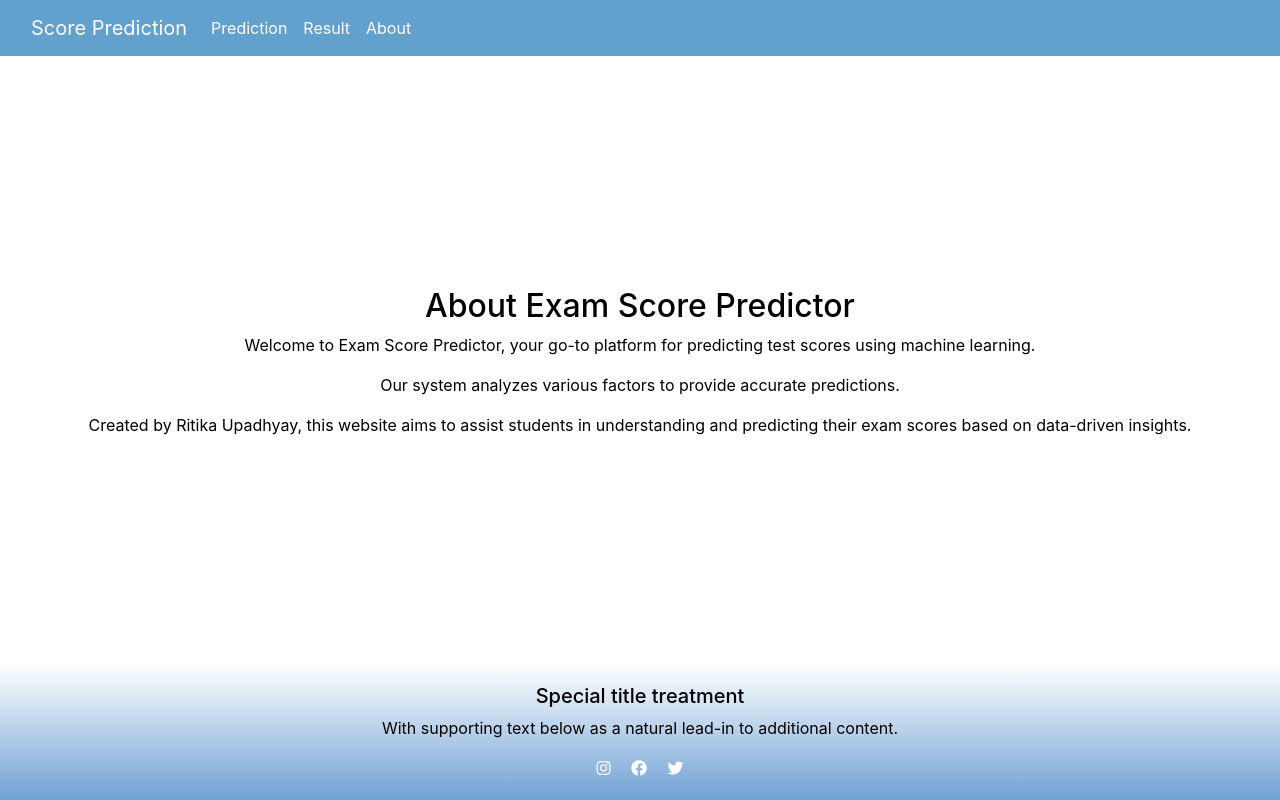
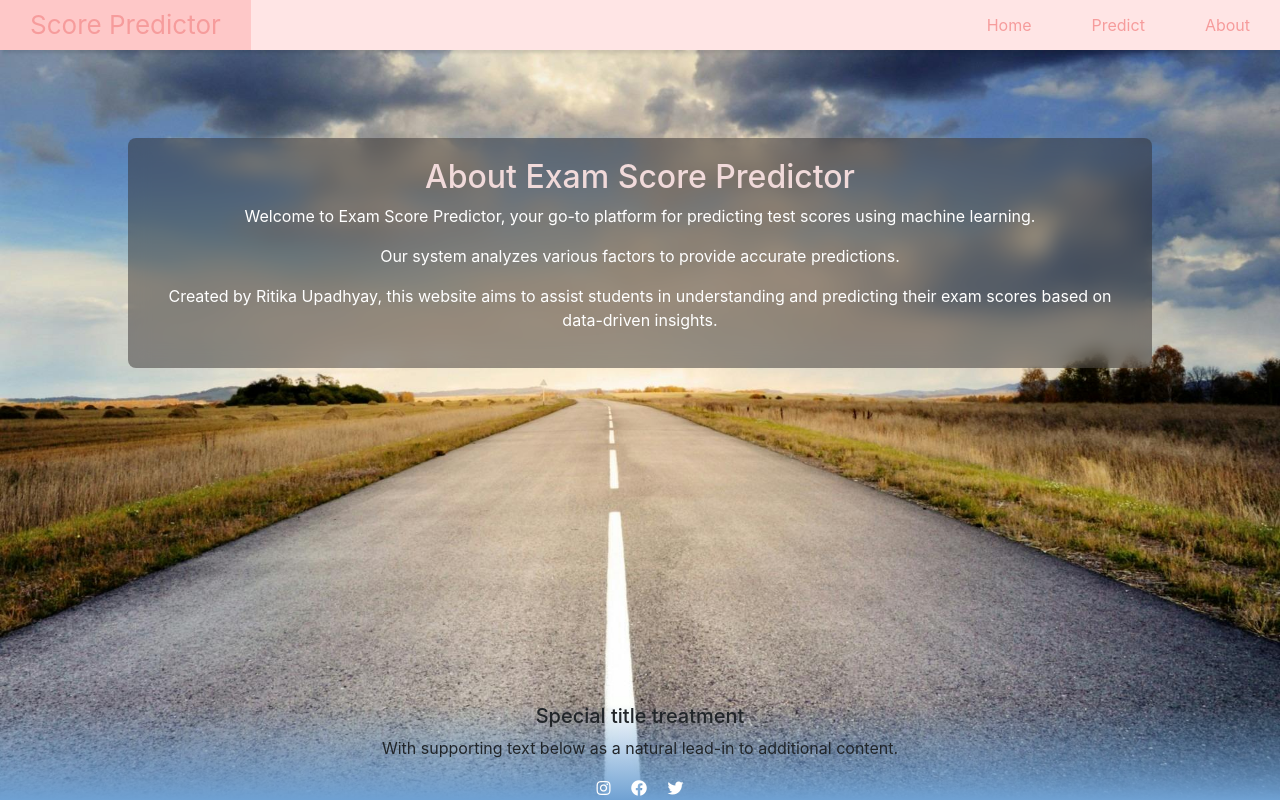
Before and after one commit to ritikaradh/Student-Marks-Prediction-System, a Flask app: page /About in a window 1280 px wide. Run offline with Flask 3, Linux system fonts and the light colour scheme; some libraries are stand-ins or nearby versions.

Commit message:
new changes

```diff
--- a/application.py
+++ b/application.py
@@ -9,7 +9,7 @@ from src.pipeline.predict_pipeline import CustomData, PredictPipeline
 application = Flask(__name__)
 
 app = application
-
+app.jinja_env.auto_reload = True
 ## Route for a home page
 
 
@@ -55,7 +55,7 @@ def predict_datapoint():
         predict_pipeline = PredictPipeline()
         results = predict_pipeline.predict(pred_df)
 
-        return render_template("home.html", results=results[0])
+        return render_template("Result.html", results=results[0])
 
 
 if __name__ == "main":
--- a/static/About.css
+++ b/static/About.css
@@ -2,22 +2,23 @@ body {
     font-family: 'Arial', sans-serif;
 
     margin: 0;
-    display: flex;
+
     align-items: center;
     justify-content: center;
-    height: 50vh;
-    background: #f8d3d3;
+
 }
 
-.container {
-
-    color: #000;
+.About{
+    background-color:rgba(47, 43, 43, 0.48);
+    color: #ffffff;
+    backdrop-filter: blur(10px);
     padding: 20px;
     border-radius: 8px;
+margin: auto;
     text-align: center;
     width: 80%;
 }
 
 h2 {
-    color: #000;
+    color: #f1dada;
 }
--- a/static/Footer.css
+++ b/static/Footer.css
@@ -12,12 +12,13 @@ body, h1, h2, h3, p, ul, li {
       font-family: Arial, sans-serif;
       position: relative;
       margin: 0;
+
       min-height: 100%;
       padding-bottom: 6.75rem;
       box-sizing: inherit;
     }
     .maincontainer{
-        background: linear-gradient(to bottom, #ffffff, #6fa1d3);
+        background: linear-gradient(to bottom, #88353500, #6fa1d3);
 
   text-align: center;
   position: absolute;
--- a/static/Navbar.css
+++ b/static/Navbar.css
@@ -0,0 +1,98 @@
+*{
+    margin: 0;
+    padding: 0;
+
+}
+
+body{
+    min-height:100vh ;
+
+    background-size: cover;
+    background-repeat: no-repeat;
+    background-position: center;
+    font-family: 'Segoe UI', Tahoma, Geneva, Verdana, sans-serif;
+}
+nav{
+    position: fixed;
+
+    position:static;
+    background-color: rgb(255, 229, 229);
+    box-shadow: 3px 3px 3px rgba(0,0,0,0.1);
+
+
+
+}
+nav ul{
+    width: 100%;
+    list-style: none;
+    display: flex;
+    justify-content: center;
+    align-items: center;
+    text-decoration: none;
+
+}
+
+nav li{
+    height: 50px;
+}
+nav a{
+    height: 100%;
+    padding: 0 30px;
+
+    display: flex;
+    align-items: center;
+    color: rgb(246, 156, 156);
+    text-decoration: none;
+}
+
+nav a:hover{
+
+    background-color:rgba(253, 168, 168, 0.477);
+}
+nav li:first-child{
+    margin-right: auto;
+
+}
+nav a:active,
+nav a:focus {
+    color: white;
+}
+.sidebar{
+    position: fixed;
+    top: 0;
+    right: 0;
+    height: 100vh;
+    width: 250px;
+    z-index: 999;
+    background-color: rgba(9, 8, 8, 0.265);
+    backdrop-filter: blur(10px);
+    box-shadow: -10px 0 10px rgba(0,0,0,0.1);
+    display: none;
+    flex-direction: column;
+    align-items: flex-start;
+    justify-content: flex-start;
+}
+.sidebar li{
+    width: 100%;
+}
+.sidebar a{
+    width: 100%;
+}
+.menu-button{
+    display: none;
+
+
+}
+@media(max-width:800px){
+    .hideOnMobile{
+        display: none;
+    }
+    .menu-button{
+        display: block;
+    }
+}
+@media(max-width:400px){
+    .sidebar{
+     width: 100%;
+    }
+ }
--- a/templates/About.html
+++ b/templates/About.html
@@ -18,7 +18,7 @@
 <body>
 
 
-    <div class="container mt-5">
+    <div class="About mt-5">
         <h2>About Exam Score Predictor</h2>
         <p>Welcome to Exam Score Predictor, your go-to platform for predicting test scores using machine learning.</p>
         <p>Our system analyzes various factors to provide accurate predictions.</p>
--- a/templates/Navbar.html
+++ b/templates/Navbar.html
@@ -1,23 +1,56 @@
-<nav class="navbar navbar-expand-lg navbar-dark fixed-top" style="background-color: #62a1ce;">
-    <div class="container-fluid">
-      <a class="navbar-brand" href="{{url_for('index')}}">Score Prediction</a>
-      <button class="navbar-toggler" type="button" data-bs-toggle="collapse" data-bs-target="#navbarSupportedContent" aria-controls="navbarSupportedContent" aria-expanded="false" aria-label="Toggle navigation">
-        <span class="navbar-toggler-icon"></span>
-      </button>
-      <div class="collapse navbar-collapse" id="navbarSupportedContent">
-        <ul class="navbar-nav me-auto mb-2 mb-lg-0">
-          <li class="nav-item">
-            <a class="nav-link active" aria-current="page" href="{{url_for("home")}}" >Prediction</a>
-          </li>
-          <li class="nav-item">
-            <a class="nav-link active" aria-current="page" href="{{url_for("Result")}}">Result</a>
-          </li>
-           <li class="nav-item">
-            <a class="nav-link active" aria-current="page" href="{{url_for("About")}}">About</a>
-          </li>
+<!DOCTYPE html>
+  <html lang="en">
+  <head>
+      <meta charset="UTF-8">
+      <meta name="viewport" content="width=device-width, initial-scale=1.0">
+      <link rel="stylesheet" type="text/css" href="{{ url_for('static', filename='Navbar.css') }}">
+      <link href="https://cdn.jsdelivr.net/npm/bootstrap@5.3.2/dist/css/bootstrap.min.css" rel="stylesheet" integrity="sha384-T3c6CoIi6uLrA9TneNEoa7RxnatzjcDSCmG1MXxSR1GAsXEV/Dwwykc2MPK8M2HN" crossorigin="anonymous">
+      <style>
+        body{
+          bottom: 0;
+          background-image: url({{ url_for('static', filename='image.jpg') }});
+
+
+   background-size: cover;
+   background-repeat: no-repeat;
+   background-position: center;
+
+        }
+      </style>
+      <title>Responsive Navbar</title>
+    </head>
+    <body>
+      <nav>
+
+        <ul class="sidebar">
+
+          <li  onclick=closeSidebar()><a style="justify-content: flex-end;"><svg xmlns="http://www.w3.org/2000/svg" height="24" viewBox="0 -960 960 960" width="24"><path d="m256-200-56-56 224-224-224-224 56-56 224 224 224-224 56 56-224 224 224 224-56 56-224-224-224 224Z"/></svg></a></li>
+          <li ><a href="#" style="text-decoration: none;color: rgb(253, 253, 253);">Menu</a></li>
+          <li ><a href="{{url_for('index')}}" style="color: rgb(246, 156, 156); text-decoration: none;">Home</a></li>
+          <li ><a href="{{url_for("home")}}"  style="color: rgb(246, 156, 156); text-decoration: none;">Predict</a></li>
+          <li><a href="{{url_for("About")}}" style="color: rgb(246, 156, 156); text-decoration: none;">About</a></li>
 
         </ul>
+        <ul >
+          <li><a href="{{url_for('index')}}" style=" color: rgb(246, 156, 156);text-decoration: none; font-size: 26px;  line-height: 1;">Score Predictor</a></li>
+          <li class="hideOnMobile"><a  href="{{url_for('index')}}" style="color: rgb(246, 156, 156); text-decoration: none;">Home</a></li>
+          <li class="hideOnMobile"><a href="{{url_for("home")}}" style="color: rgb(246, 156, 156); text-decoration: none;" >Predict</a></li>
+          <li class="hideOnMobile"><a href="{{url_for("About")}}" style="color: rgb(246, 156, 156); text-decoration: none;">About</a></li>
 
-      </div>
-    </div>
-  </nav>
+          <li class="menu-button" onclick=showSidebar()><a href="#"><svg xmlns="http://www.w3.org/2000/svg" height="24" viewBox="0 -960 960 960" width="24"><path d="M120-240v-80h720v80H120Zm0-200v-80h720v80H120Zm0-200v-80h720v80H120Z"/></svg></a></li>
+        </ul>
+      </nav>
+<script src="https://cdn.jsdelivr.net/npm/bootstrap@5.3.2/dist/js/bootstrap.bundle.min.js" integrity="sha384-C6RzsynM9kWDrMNeT87bh95OGNyZPhcTNXj1NW7RuBCsyN/o0jlpcV8Qyq46cDfL" crossorigin="anonymous"></script>
+
+      <script>
+          function showSidebar(){
+              const sidebar=document.querySelector('.sidebar')
+              sidebar.style.display='flex'
+          }
+          function closeSidebar(){
+              const sidebar=document.querySelector('.sidebar')
+              sidebar.style.display='none'
+          }
+      </script>
+  </body>
+  </html>
--- a/templates/base.html
+++ b/templates/base.html
@@ -3,8 +3,8 @@
       <head>
         <meta charset="utf-8">
         <meta name="viewport" content="width=device-width, initial-scale=1">
+        <link href="https://cdn.jsdelivr.net/npm/bootstrap@5.3.2/dist/css/bootstrap.min.css" rel="stylesheet" integrity="sha384-T3c6CoIi6uLrA9TneNEoa7RxnatzjcDSCmG1MXxSR1GAsXEV/Dwwykc2MPK8M2HN" crossorigin="anonymous">
 
-        <link href="https://cdn.jsdelivr.net/npm/bootstrap@5.3.2/dist/css/bootstrap.min.css" rel="stylesheet" integrity="sha384-T3c6CoIi6uLrA9TneNEoa7RxnatzjcDSCmG1MXxSR1GAsXEV/Dwwykc2MPK8M2HN" crossorigin="anonymous">
       </head>
       <body>
 
@@ -12,6 +12,7 @@
         <br/>
         <div >
           {% block content%}
+
           {% endblock%}
         </div>
 
--- a/templates/home.html
+++ b/templates/home.html
@@ -133,8 +133,8 @@
     </div>
 </form>
 </div>
+{%include 'Footer.html'%}
 
-{%include 'Footer.html'%}
 <script src="https://cdn.jsdelivr.net/npm/bootstrap@5.3.2/dist/js/bootstrap.bundle.min.js" integrity="sha384-C6RzsynM9kWDrMNeT87bh95OGNyZPhcTNXj1NW7RuBCsyN/o0jlpcV8Qyq46cDfL" crossorigin="anonymous"></script>
 </body>
 </html>
--- a/templates/index.html
+++ b/templates/index.html
@@ -6,10 +6,12 @@
     <meta charset="UTF-8">
     <meta name="viewport" content="width=device-width, initial-scale=1.0">
     <title>Document</title>
+
 </head>
 <body>
     <div><h1>index page
     </h1></div>
+    {%include 'Footer.html'%}
 </body>
 </html>
 
```
Also changed, not shown: templates/nav.html (added, +41 -0 lines), Images/close_FILL0_wght400_GRAD0_opsz24.svg (added), Images/menu_FILL0_wght400_GRAD0_opsz24.svg (added), static/image.jpg (added).
